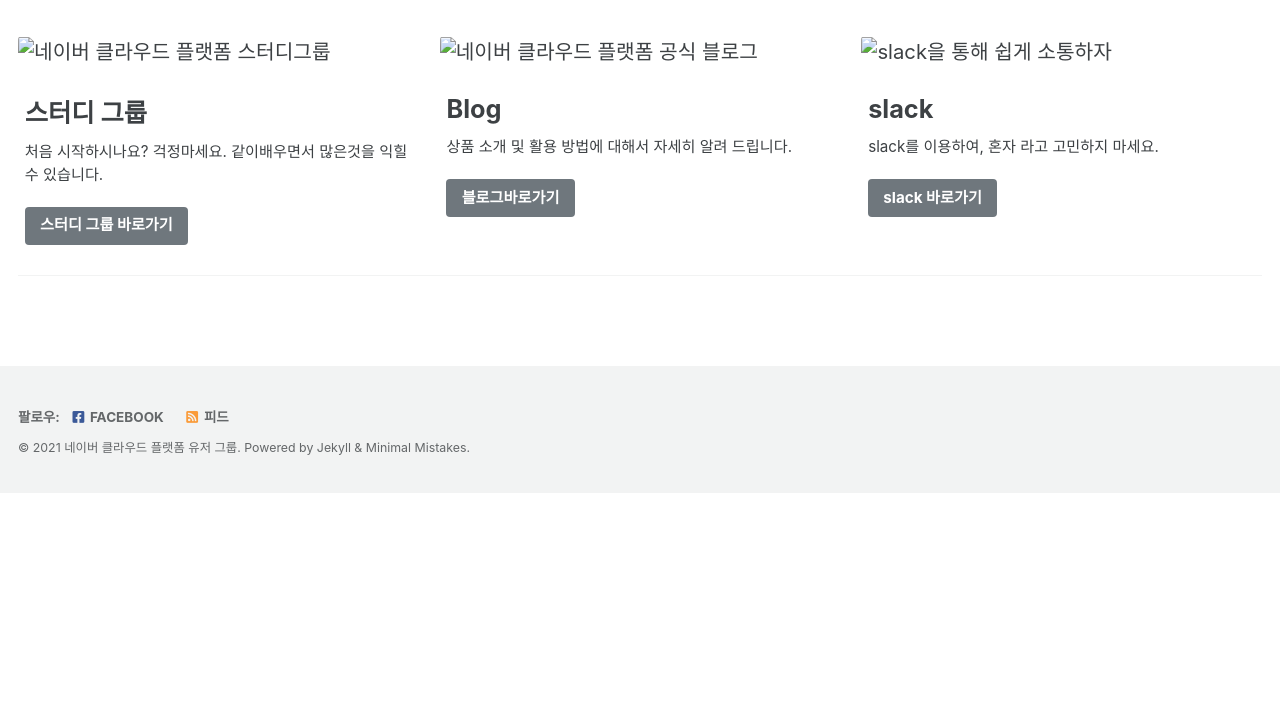
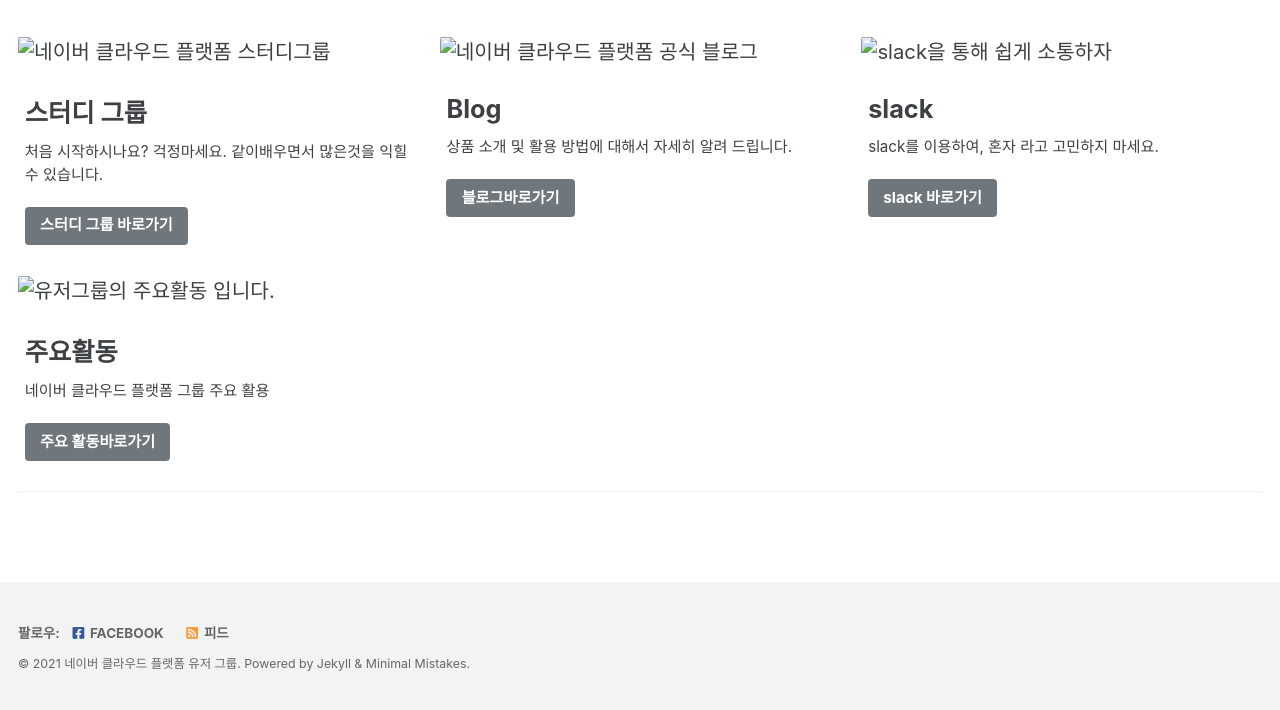
Before and after one commit to nclouder/nclouder.github.io, a Jekyll site: the page built from index.html, in a window 1280 px wide. Shown: the part 453-1163 px from the top of the page. Built offline with Jekyll 4.4.1, drawn with Linux system fonts in a browser that asks for light colours; cached includes are drawn as plain includes; the list of posts is cut into pages by our own code; before the commit the page ends 946 px from its top, so only the background shows below that.

Commit message:
Theme changed

```diff
--- a/index.html
+++ b/index.html
@@ -33,6 +33,13 @@ feature_row:
     url: "/docs/license/"
     btn_class: "btn--primary"
     btn_label: "slack 바로가기"
+  - image_path: /assets/images/mm-free-feature.png
+    alt: "유저그룹의 주요활동 입니다."
+    title: "주요활동"
+    excerpt: "네이버 클라우드 플랫폼 그룹 주요 활용"
+    url: "/docs/license/"
+    btn_class: "btn--primary"
+    btn_label: "주요 활동바로가기"
 ---
 
 {% include feature_row %}
```
